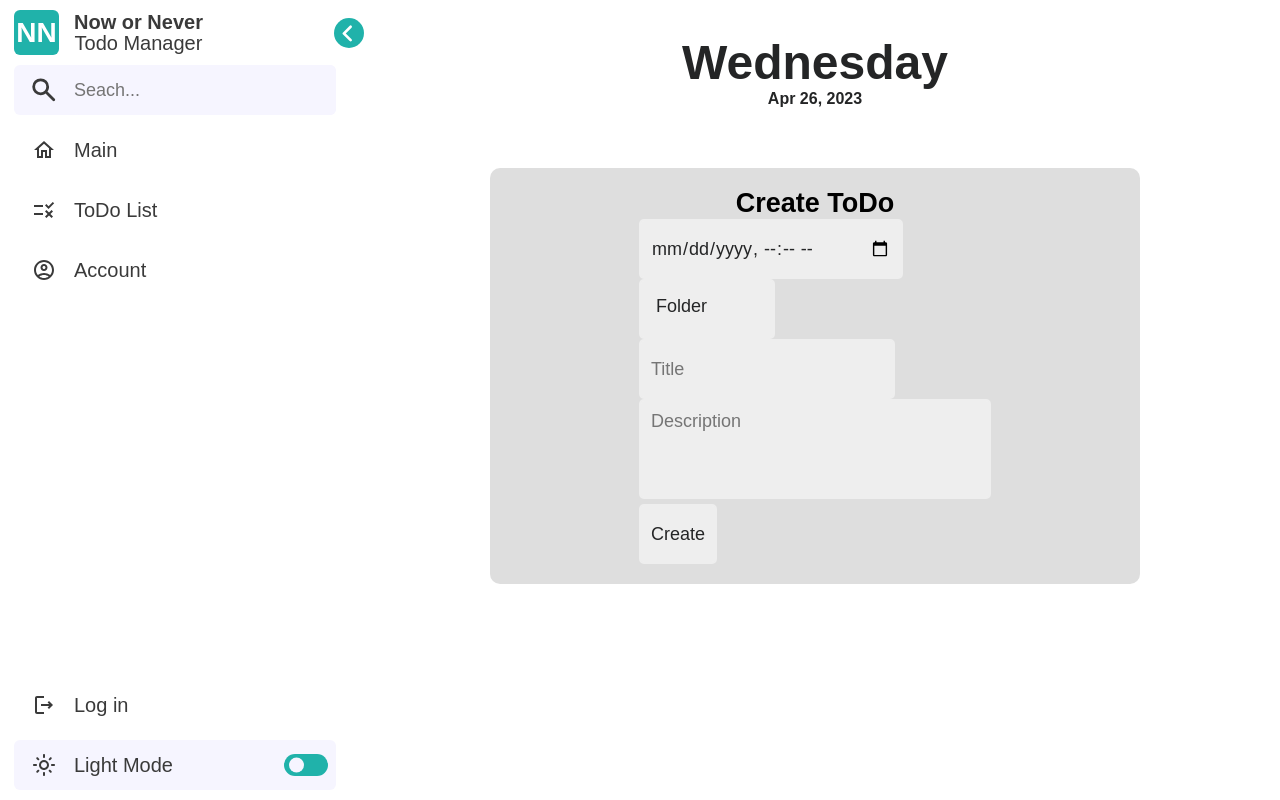
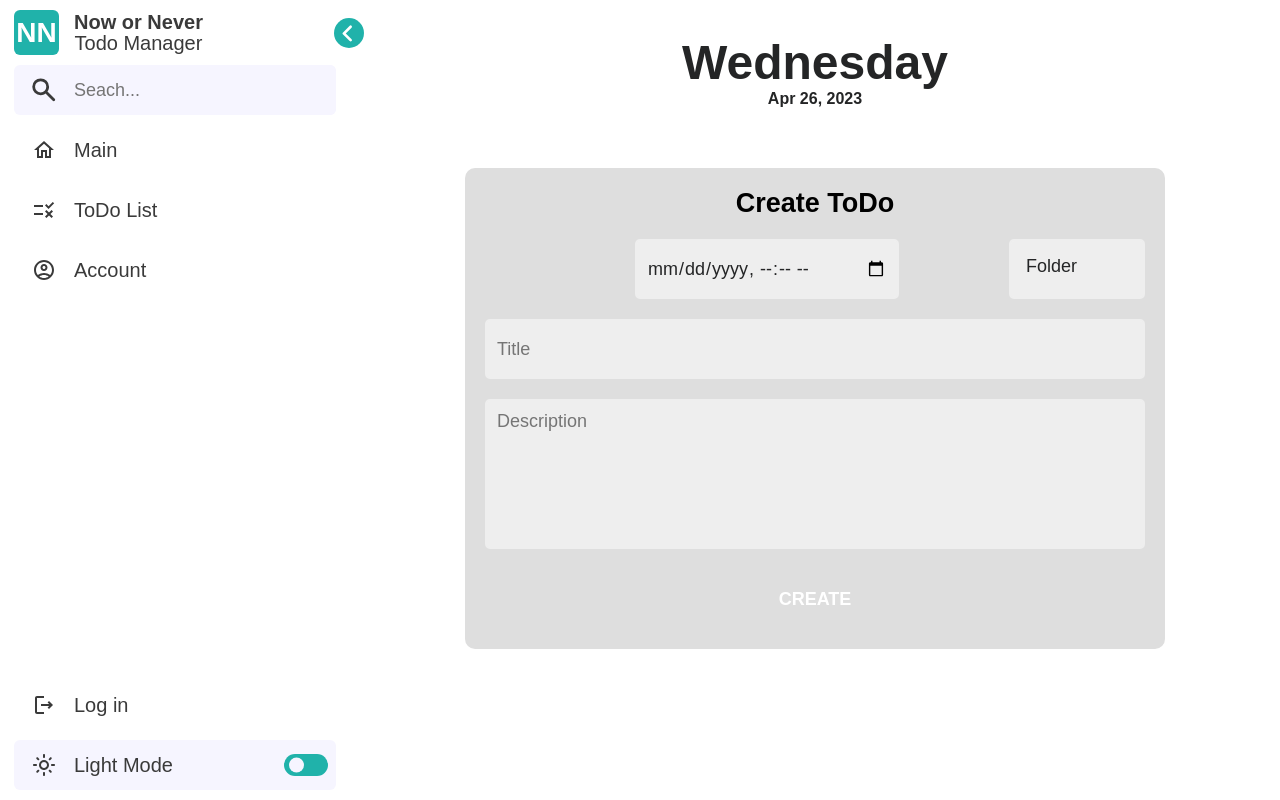
Before and after one commit to AgvanGrigoryan/todo_server, a Django app: page /todo/create/ in a window 1280 px wide. Run offline with Django 4.2, Linux system fonts and the light colour scheme; the visitor is signed in with stand-in values (Sample User, id 1); data that the repository does not hold is empty.

Commit message:
edit todo rows class name

```diff
--- a/now_or_never/templates/task/task_new.html
+++ b/now_or_never/templates/task/task_new.html
@@ -1,7 +1,7 @@
 {% extends 'task/base.html' %}
 {% load static %}
 {% block additional_styles %}
-    <link rel="stylesheet" href="{% static 'css/addTask.css' %}">
+    <link rel="stylesheet" href="{% static 'css/Task.css' %}">
 {% endblock %}
 {% block title %}New Task{% endblock %}
 {% block main_content %}
@@ -9,7 +9,7 @@
         <h2 class="add-toDo-header">Create ToDo</h2>
         <form action="{% url 'todo_create' %}" method="post">
             {% csrf_token %}
-            <div class="add-toDo-row color-row">
+            <div class="toDo-row color-row">
                 <div class="colors">
                     {% for hex in colors %}
                         <div class="preset_color">
@@ -33,18 +33,18 @@
                 </div>
 
             </div>
-            <div class="add-toDo-row">
+            <div class="toDo-row">
                 <input name="title" type="text" placeholder="Title" required>
             </div>
-            <div class="add-toDo-row">
+            <div class="toDo-row">
                 <textarea name="description" id="" cols="30" rows="10" placeholder="Description"></textarea>
             </div>
-            <div class="add-toDo-row">
+            <div class="toDo-row">
                 <input class="submit" type="submit" value="Create">
             </div>
         </form>
     </div>
 {% endblock %}
 {% block additional_scripts %}
-    <script src="{% static 'scripts/addTask.js' %}"></script>
+    <script src="{% static 'scripts/Task.js' %}"></script>
 {% endblock %}
```
